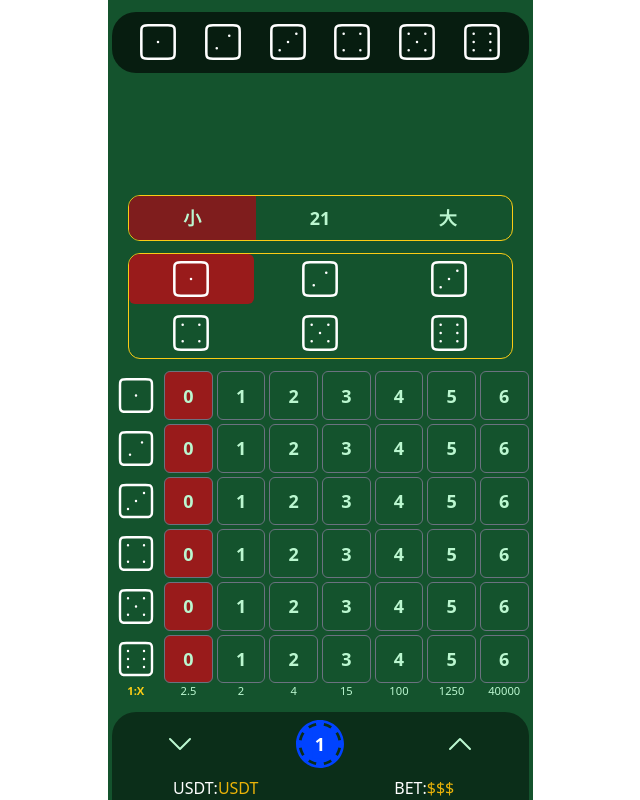
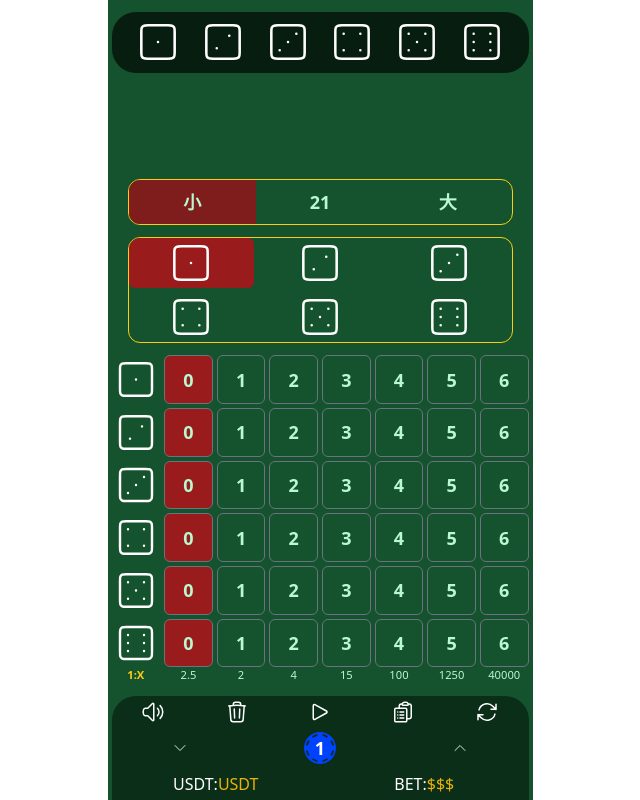
Before and after one commit to Sickdogg/dicegame, a Svelte app: page / in a window 1280 px wide. Shown: the whole page, without its empty margins (320-960 px from the left). Built offline with nearby package versions, Linux system fonts and the light colour scheme.

Commit message:
fix button

```diff
--- a/src/App.svelte
+++ b/src/App.svelte
@@ -5,6 +5,7 @@
   import IconCountPlace from "./lib/IconCountPlace.svelte";
   import BetSetting from "./lib/BetSetting.svelte";
   import MoneyState from "./lib/MoneyState.svelte";
+  import ItemArea from "./lib/ItemArea.svelte";
 </script>
 
 <div class="w-[100dvw] h-[100dvh] flex justify-center items-center">
@@ -25,8 +26,9 @@
     </div>
 
     <!-- Footer -->
-    <div class="grid grid-cols-1 gap-4">
+    <div class="py-1 grid grid-cols-1 gap-4 bg-black bg-opacity-45 rounded-t-3xl">
       <div>
+        <ItemArea/>
         <BetSetting />
 
         <MoneyState />
--- a/src/lib/BetSetting.svelte
+++ b/src/lib/BetSetting.svelte
@@ -14,7 +14,7 @@
     $: textColor = $bet > 25 ? 'text-black' : 'text-white';
 </script>
 
-<div class="bg-black bg-opacity-45 rounded-t-3xl">
+
     <div
         class="grid grid-cols-3 gap-1 text-center text-green-200 text-lg font-bold"
     >
@@ -29,7 +29,7 @@
                 viewBox="0 0 24 24"
                 stroke-width="1.5"
                 stroke="currentColor"
-                class="size-8"
+                class="size-4"
             >
                 <path
                     stroke-linecap="round"
@@ -51,7 +51,7 @@
                 viewBox="0 0 24 24"
                 stroke-width="1.5"
                 stroke="currentColor"
-                class="size-8"
+                class="size-4"
             >
                 <path
                     stroke-linecap="round"
@@ -61,4 +61,3 @@
             </svg>
         </button>
     </div>
-</div>
--- /dev/null
+++ b/src/lib/ItemArea.svelte
@@ -0,0 +1,33 @@
+<script>
+    // @ts-ignore
+    import Sound from "./uitls/sound.svelte";
+</script>
+
+<div class="grid grid-cols-5">
+    <Sound/>
+
+    <div class="flex justify-center items-center">
+        <svg xmlns="http://www.w3.org/2000/svg" fill="none" viewBox="0 0 24 24" stroke-width="1.5" stroke="currentColor" class="size-6 text-white">
+            <path stroke-linecap="round" stroke-linejoin="round" d="m14.74 9-.346 9m-4.788 0L9.26 9m9.968-3.21c.342.052.682.107 1.022.166m-1.022-.165L18.16 19.673a2.25 2.25 0 0 1-2.244 2.077H8.084a2.25 2.25 0 0 1-2.244-2.077L4.772 5.79m14.456 0a48.108 48.108 0 0 0-3.478-.397m-12 .562c.34-.059.68-.114 1.022-.165m0 0a48.11 48.11 0 0 1 3.478-.397m7.5 0v-.916c0-1.18-.91-2.164-2.09-2.201a51.964 51.964 0 0 0-3.32 0c-1.18.037-2.09 1.022-2.09 2.201v.916m7.5 0a48.667 48.667 0 0 0-7.5 0" />
+          </svg>
+
+    </div>
+    <div class="flex justify-center items-center">
+        <svg xmlns="http://www.w3.org/2000/svg" fill="none" viewBox="0 0 24 24" stroke-width="1.5" stroke="currentColor" class="size-6 text-white">
+            <path stroke-linecap="round" stroke-linejoin="round" d="M5.25 5.653c0-.856.917-1.398 1.667-.986l11.54 6.347a1.125 1.125 0 0 1 0 1.972l-11.54 6.347a1.125 1.125 0 0 1-1.667-.986V5.653Z" />
+          </svg>
+
+    </div>
+    <div class="flex justify-center items-center">
+        <svg xmlns="http://www.w3.org/2000/svg" fill="none" viewBox="0 0 24 24" stroke-width="1.5" stroke="currentColor" class="size-6 text-white">
+            <path stroke-linecap="round" stroke-linejoin="round" d="M9 12h3.75M9 15h3.75M9 18h3.75m3 .75H18a2.25 2.25 0 0 0 2.25-2.25V6.108c0-1.135-.845-2.098-1.976-2.192a48.424 48.424 0 0 0-1.123-.08m-5.801 0c-.065.21-.1.433-.1.664 0 .414.336.75.75.75h4.5a.75.75 0 0 0 .75-.75 2.25 2.25 0 0 0-.1-.664m-5.8 0A2.251 2.251 0 0 1 13.5 2.25H15c1.012 0 1.867.668 2.15 1.586m-5.8 0c-.376.023-.75.05-1.124.08C9.095 4.01 8.25 4.973 8.25 6.108V8.25m0 0H4.875c-.621 0-1.125.504-1.125 1.125v11.25c0 .621.504 1.125 1.125 1.125h9.75c.621 0 1.125-.504 1.125-1.125V9.375c0-.621-.504-1.125-1.125-1.125H8.25ZM6.75 12h.008v.008H6.75V12Zm0 3h.008v.008H6.75V15Zm0 3h.008v.008H6.75V18Z" />
+          </svg>
+
+    </div>
+    <div class="flex justify-center items-center">
+        <svg xmlns="http://www.w3.org/2000/svg" fill="none" viewBox="0 0 24 24" stroke-width="1.5" stroke="currentColor" class="size-6 text-white">
+            <path stroke-linecap="round" stroke-linejoin="round" d="M16.023 9.348h4.992v-.001M2.985 19.644v-4.992m0 0h4.992m-4.993 0 3.181 3.183a8.25 8.25 0 0 0 13.803-3.7M4.031 9.865a8.25 8.25 0 0 1 13.803-3.7l3.181 3.182m0-4.991v4.99" />
+          </svg>
+
+    </div>
+</div>
--- a/src/lib/MoneyState.svelte
+++ b/src/lib/MoneyState.svelte
@@ -1,12 +1,12 @@
 <div class="grid grid-cols-8 w-full">
     <div
-      class="col-span-4 flex justify-center items-center bg-black bg-opacity-45 text-white"
+      class="col-span-4 flex justify-center items-center text-white"
     >
       <p>USDT:</p>
       <p class="text-yellow-500">USDT</p>
     </div>
     <div
-      class="col-span-4 flex justify-center items-center bg-black bg-opacity-45 text-white"
+      class="col-span-4 flex justify-center items-center text-white"
     >
       <p>BET:</p>
       <p class="text-yellow-500">$$$</p>
--- a/src/lib/components/BetImg.svelte
+++ b/src/lib/components/BetImg.svelte
@@ -1,6 +1,6 @@
 <script>
     export let bet = 1;
-    export let w = "w-[3rem]"
+    export let w = "w-[2rem]"
     $: betImage = bet <= 10 ? './dollar-blue.svg' : bet <= 25 ? './dollar-red.svg' : './dollar-gold.svg';
     $: textColor = bet > 25 ? 'text-black' : 'text-white';
 </script>
--- /dev/null
+++ b/src/lib/uitls/Sound.svelte
@@ -0,0 +1,6 @@
+<div class="flex justify-center items-center">
+  <svg xmlns="http://www.w3.org/2000/svg" fill="none" viewBox="0 0 24 24" stroke-width="1.5" stroke="currentColor" class="size-6 text-white">
+    <path stroke-linecap="round" stroke-linejoin="round" d="M19.114 5.636a9 9 0 0 1 0 12.728M16.463 8.288a5.25 5.25 0 0 1 0 7.424M6.75 8.25l4.72-4.72a.75.75 0 0 1 1.28.53v15.88a.75.75 0 0 1-1.28.53l-4.72-4.72H4.51c-.88 0-1.704-.507-1.938-1.354A9.009 9.009 0 0 1 2.25 12c0-.83.112-1.633.322-2.396C2.806 8.756 3.63 8.25 4.51 8.25H6.75Z" />
+  </svg>
+
+</div>
--- /dev/null
+++ b/src/stores/uitls/store.js
@@ -0,0 +1,2 @@
+import { writable } from 'svelte/store';
+export const  playMusic = writable(false);
```
Also changed, not shown: 1 other file (tests, documents, lock files or other folders).
